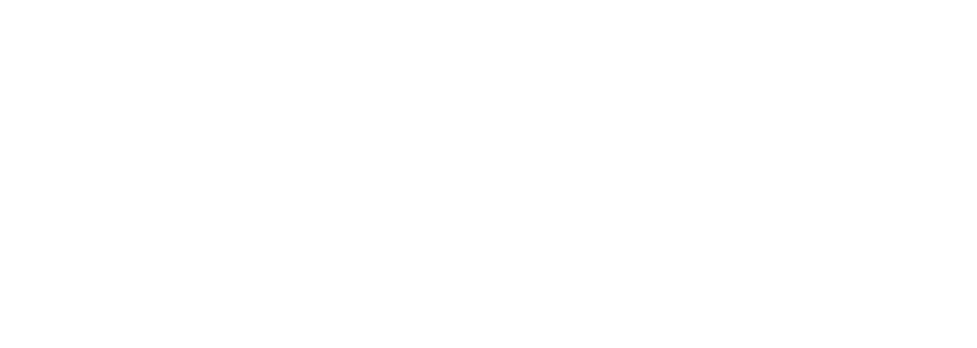
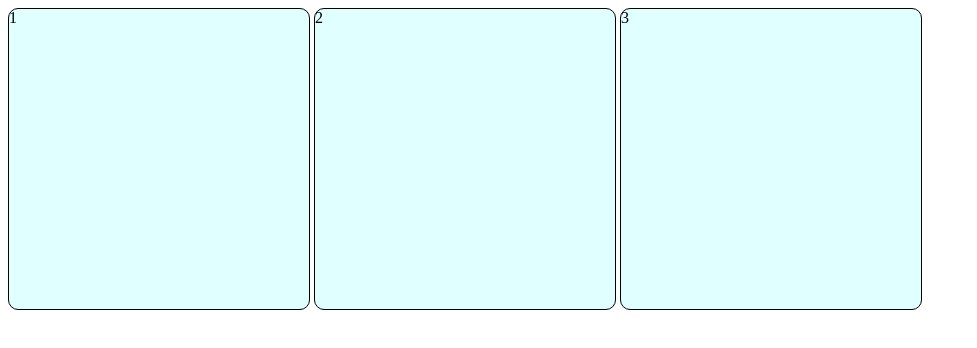
Before and after one commit to GabeSSantos/html-css, a plain HTML site: page Módulo 3/ex/index.html in a window 1280 px wide. Shown: the whole page, without its empty margins (0-977 px from the left). Drawn offline with Linux system fonts and the light colour scheme.

```diff
--- a/Módulo 3/ex/index.html
+++ b/Módulo 3/ex/index.html
@@ -4,9 +4,14 @@
     <meta charset="UTF-8">
     <meta http-equiv="X-UA-Compatible" content="IE=edge">
     <meta name="viewport" content="width=device-width, initial-scale=1.0">
+    <link rel="stylesheet" href="style.css">
     <title>Document</title>
 </head>
 <body>
-
+    <div class="quadrados">
+      <div id="q1">1</div>
+      <div id="q2">2</div>
+      <div id="q3">3</div>
+    </div>
 </body>
 </html>
--- /dev/null
+++ b/Módulo 3/ex/style.css
@@ -0,0 +1,32 @@
+.quadrado{
+    width: 100%;
+}
+
+
+
+#q1{
+    display: inline-block;
+    border: 1px solid black;
+    border-radius: 10px;
+    background-color: lightcyan;
+    width: 300px;
+    height: 300px;
+
+}
+
+#q2{
+    display: inline-block;
+    border: 1px solid black;
+    border-radius: 10px;
+    background-color: lightcyan;
+    width: 300px;
+    height: 300px;
+}
+#q3{
+    display: inline-block;
+    border: 1px solid black;
+    border-radius: 10px;
+    background-color: lightcyan;
+    width: 300px;
+    height: 300px;
+}
```
